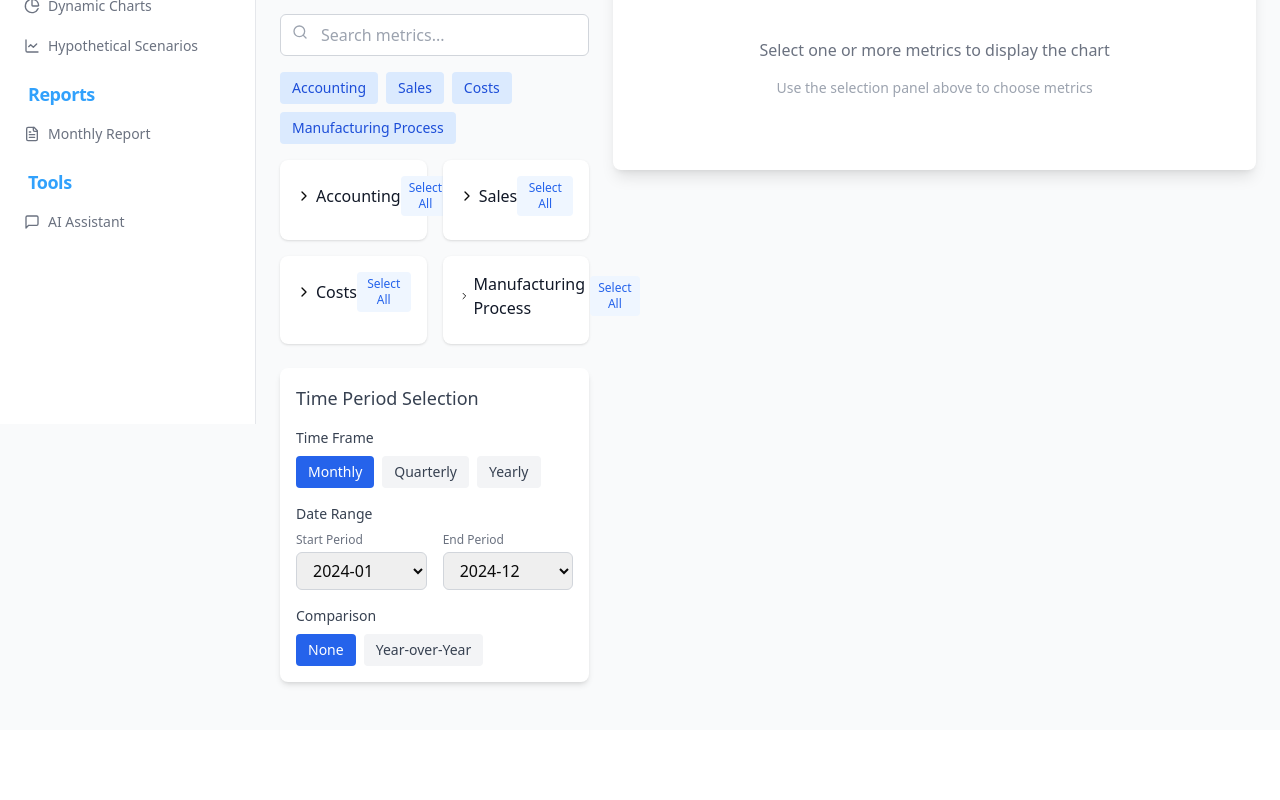
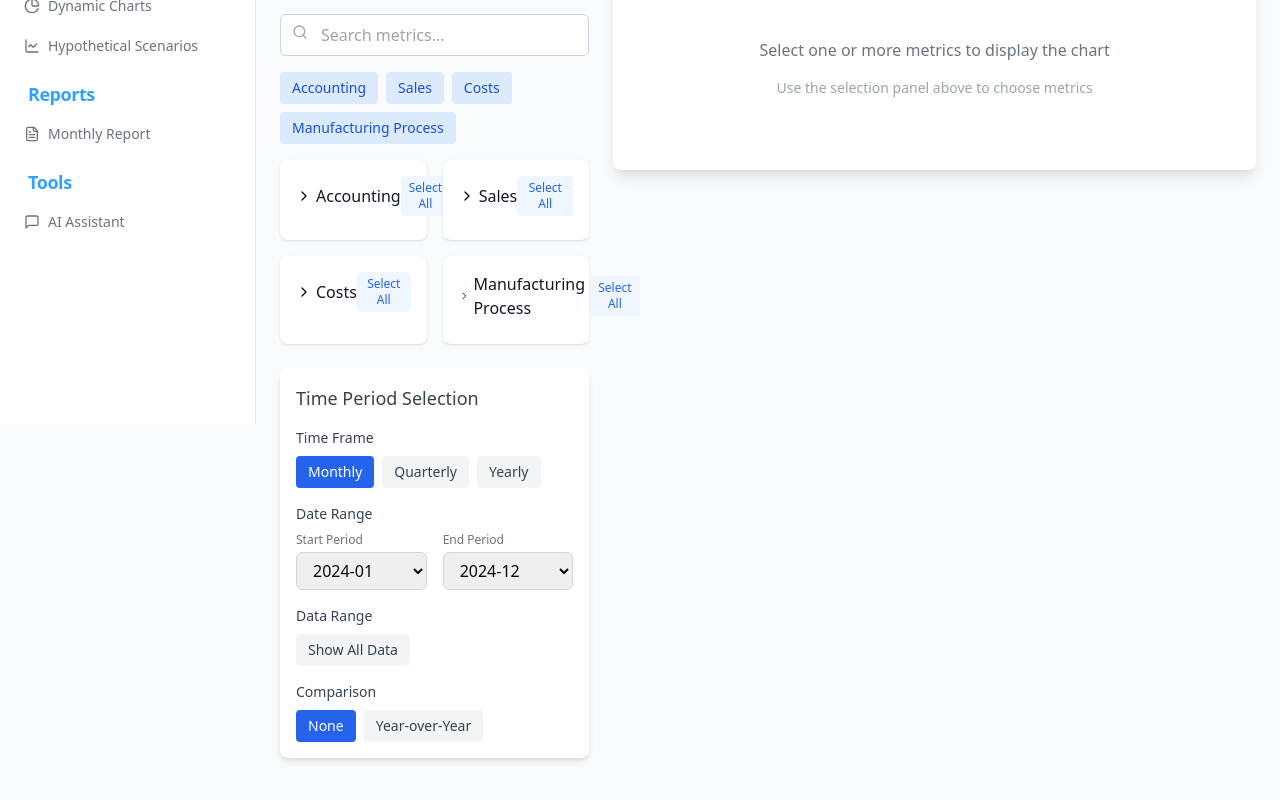
Before and after one commit to mjan112a/10xexecdash, a Next.js app: page /metricsgraph in a window 1280 px wide. Shown: the part 376-1176 px from the top of the page. Before the commit the page ends 1106 px from the top, so only its background shows below. Built offline with nearby package versions, Linux system fonts and the light colour scheme.

Commit message:
Add 'Show All Data' toggle button to Time Period Selection section

```diff
--- a/app/metricsgraph/components/time-period-selector.tsx
+++ b/app/metricsgraph/components/time-period-selector.tsx
@@ -11,7 +11,9 @@ export default function TimePeriodSelector() {
     comparisonMode,
     setTimeFrame,
     setCustomDateRange,
-    setComparisonMode
+    setComparisonMode,
+    toggleDataRange,
+    showAllData
   } = useMetrics();
 
   // Handle time frame change
@@ -115,6 +117,21 @@ export default function TimePeriodSelector() {
         </div>
       </div>
 
+      {/* Toggle for All Data */}
+      <div className="mb-4">
+        <label className="block text-sm font-medium text-gray-700 mb-2">Data Range</label>
+        <button
+          onClick={() => toggleDataRange()}
+          className={`px-3 py-1.5 text-sm rounded ${
+            showAllData
+              ? 'bg-blue-600 text-white'
+              : 'bg-gray-100 text-gray-700 hover:bg-gray-200'
+          }`}
+        >
+          {showAllData ? "Show Latest 12 Months" : "Show All Data"}
+        </button>
+      </div>
+
       {/* Comparison Mode */}
       <div>
         <label className="block text-sm font-medium text-gray-700 mb-2">Comparison</label>
```
